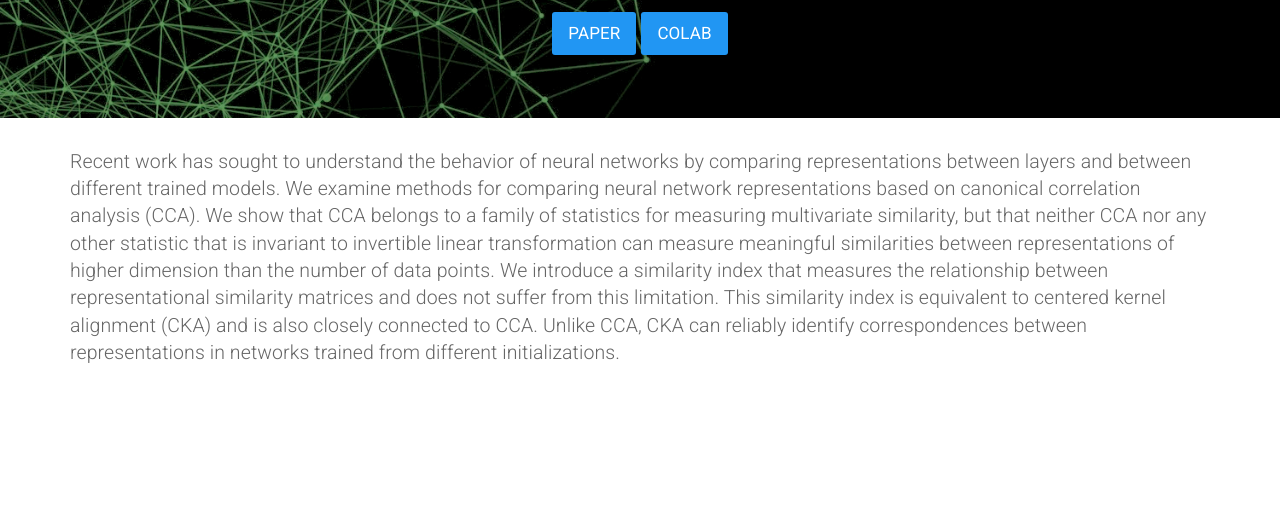
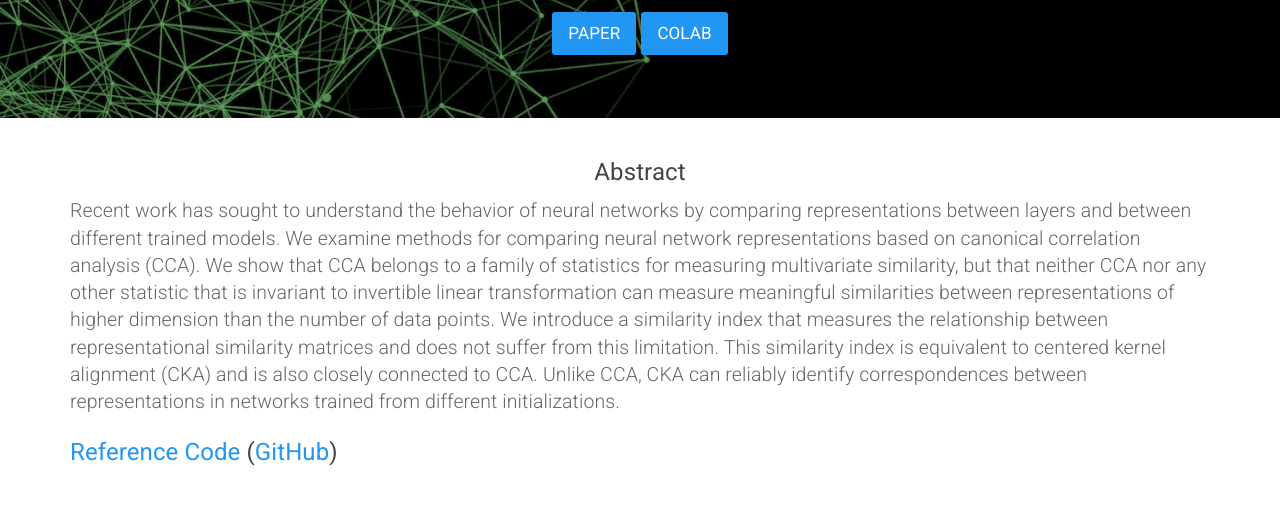
Before and after one commit to cka-similarity/cka-similarity.github.io, a plain HTML site: page index.html in a window 1280 px wide. Shown: the part 215-720 px from the top of the page. Drawn offline with nearby package versions, Linux system fonts and the light colour scheme.

Commit message:
Add some keywords that might make Google happier.

```diff
--- a/index.html
+++ b/index.html
@@ -33,7 +33,9 @@
 </div>
 
 <div class="container">
+  <h4 style="text-align:center">Abstract</h4>
   <p class="lead">Recent work has sought to understand the behavior of neural networks by comparing representations between layers and between different trained models. We examine methods for comparing neural network representations based on canonical correlation analysis (CCA). We show that CCA belongs to a family of statistics for measuring multivariate similarity, but that neither CCA nor any other statistic that is invariant to invertible linear transformation can measure meaningful similarities between representations of higher dimension than the number of data points. We introduce a similarity index that measures the relationship between representational similarity matrices and does not suffer from this limitation. This similarity index is equivalent to centered kernel alignment (CKA) and is also closely connected to CCA. Unlike CCA, CKA can reliably identify correspondences between representations in networks trained from different initializations.</p>
+  <h4><a href="https://colab.research.google.com/github/google-research/google-research/blob/master/representation_similarity/Demo.ipynb">Reference Code</a> (<a href="https://github.com/google-research/google-research/tree/master/representation_similarity">GitHub</a>)</h4>
 </div>
 
         </div>
```
